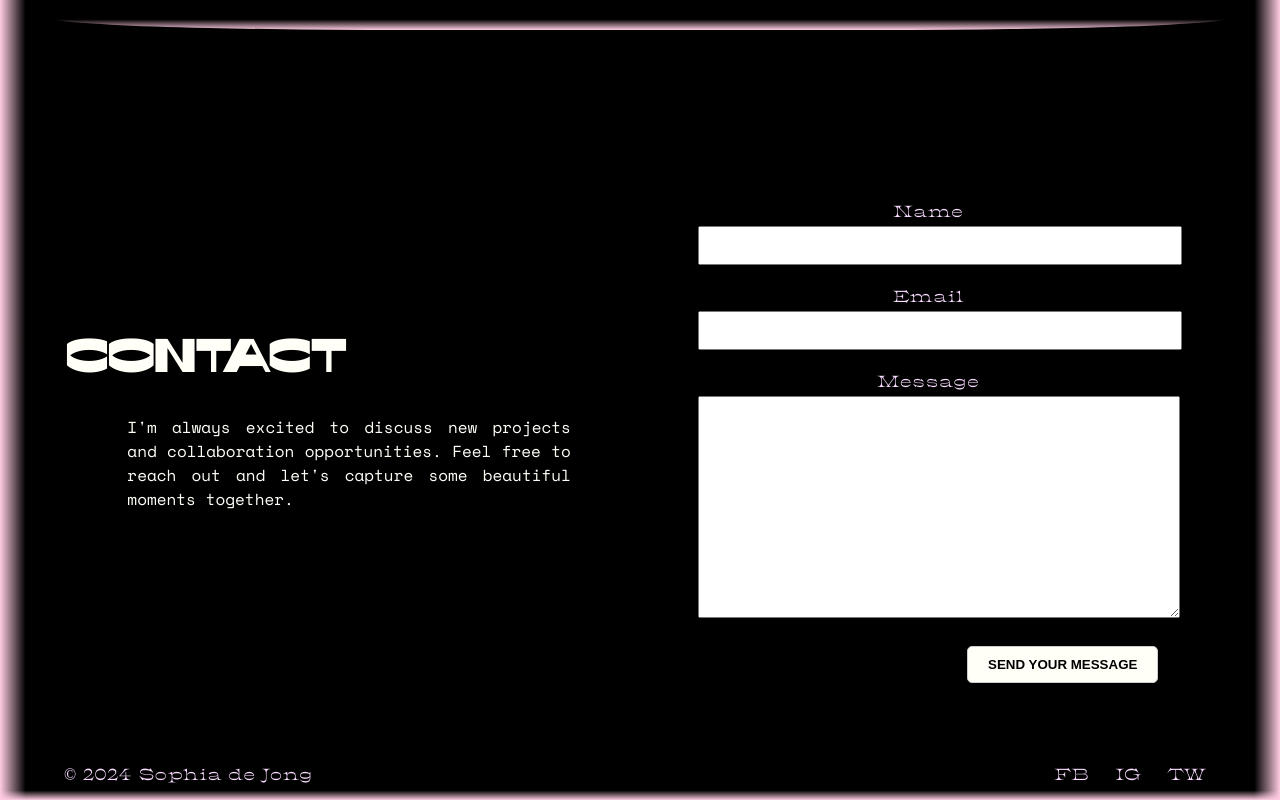
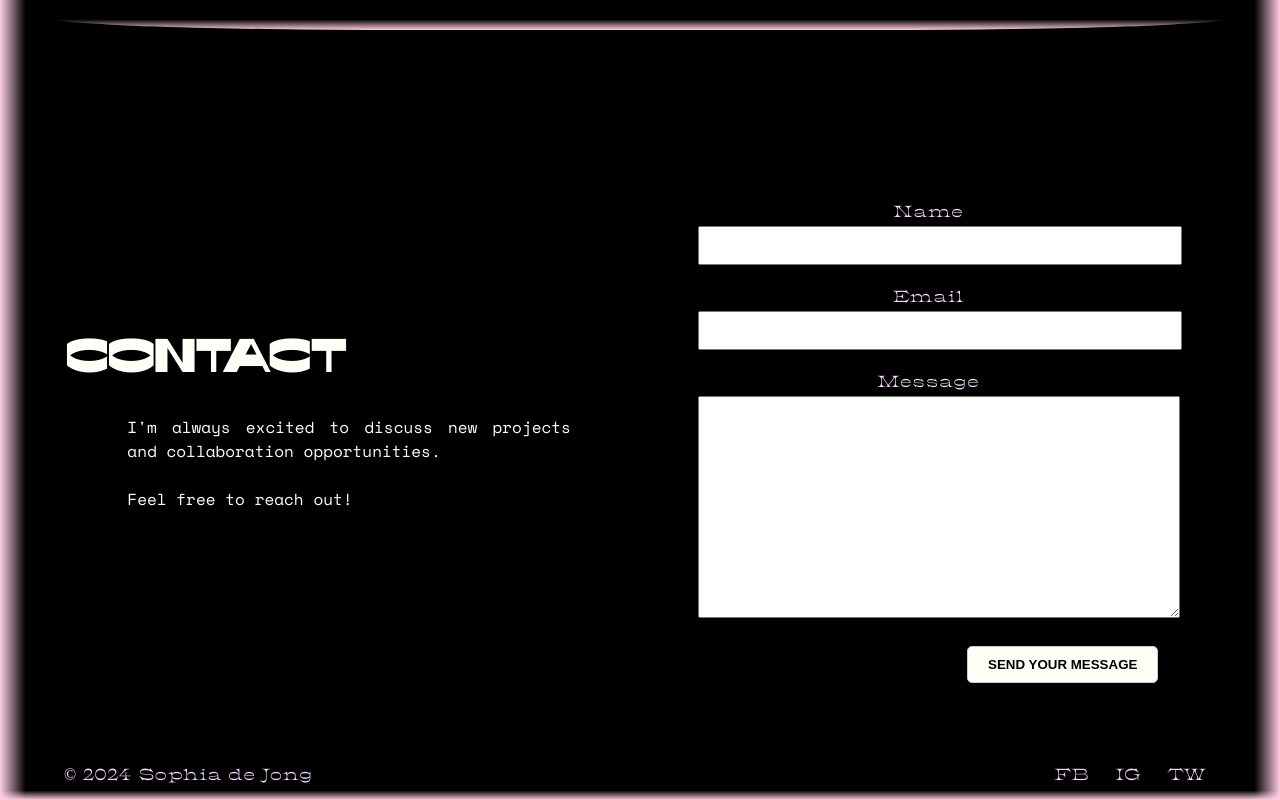
Before and after one commit to sophiamarinadejong/portfolio, a plain HTML site: page index.html in a window 1280 px wide. Shown: the part 4997-5797 px from the top of the page. Drawn offline with Linux system fonts and the light colour scheme.

Commit message:
Add files via upload

```diff
--- a/index.html
+++ b/index.html
@@ -305,7 +305,7 @@
     <section id="contact" class="contact">
     <div class="contact-invite show ">
         <h2>CONTACT</h2>
-        <p class="contact-text">I'm always excited to discuss new projects and collaboration opportunities. Feel free to reach out and let's capture some beautiful moments together.</p>
+        <p class="contact-text">I'm always excited to discuss new projects and collaboration opportunities.<br><br>Feel free to reach out!</p>
     </div>
         <form>
             <label for="name">Name</label>
```
